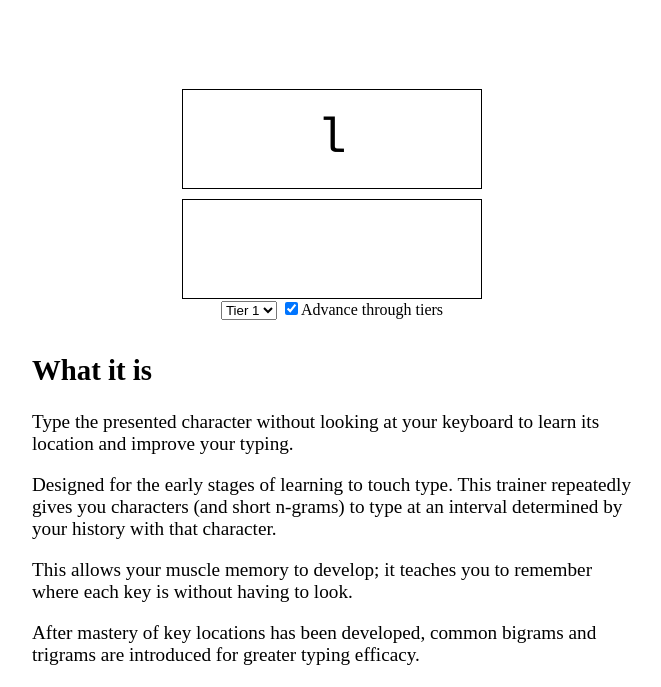
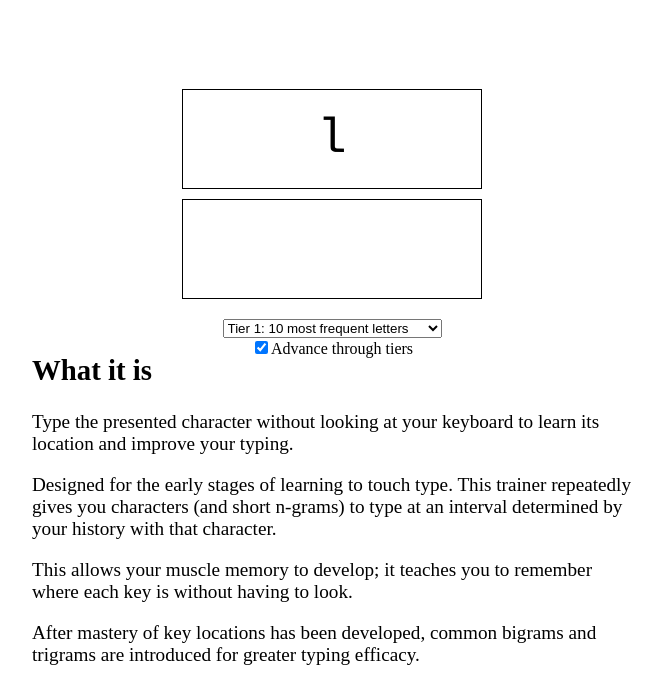
Before and after one commit to gregorytoprak/type, a website: page site/index.html in a window 1280 px wide. Shown: the part 86-773 px from the top of the page, without its empty margins (308-969 px from the left). Drawn offline with Linux system fonts and the light colour scheme.

Commit message:
Finish tiers, update description and readme

```diff
--- a/site/index.html
+++ b/site/index.html
@@ -21,15 +21,16 @@
         <input id="input" type="text" autocomplete="off" autofocus></input>
         <div id="settings">
           <select id="tier-selector" name="Tier Selector">
-            <option value="0">Tier 1</option>
-            <option value="1">Tier 2</option>
-            <option value="2">Tier 3</option>
-            <option value="3">Tier 4</option>
-            <option value="4">Tier 5</option>
-            <option value="5">Tier 6</option>
-            <option value="6">Tier 7</option>
-            <option value="7">Tier 8</option>
+            <option value="0">Tier 1: 10 most frequent letters</option>
+            <option value="1">Tier 2: 20 most frequent letters</option>
+            <option value="2">Tier 3: all 26 letters lowercase</option>
+            <option value="3">Tier 4: all 26 letters uppercase</option>
+            <option value="4">Tier 5: all 10 digits</option>
+            <option value="5">Tier 6: 32 punctuation characters</option>
+            <option value="6">Tier 7: 10 most frequent digraphs</option>
+            <option value="7">Tier 8: 10 most frequent trigraphs</option>
           </select>
+          <br />
           <input id="advance" type="checkbox" checked>Advance through tiers</input>
         </div>
       </div>
@@ -44,7 +45,7 @@
       <p>There are a number of &#39;tiers&#39; of characters. You start in the first tier, with the ten <a href="http://norvig.com/mayzner.html">most common</a> letters in English. You advance to the next tier once every character in the current tier has been typed correctly 3 times in a row. That is to say, once every character is in box 3 or above.</p>
       <p>In each tier, the <a href="https://en.wikipedia.org/wiki/Leitner_system">Leitner System</a> of spaced repetition is used.</p>
       <p>Every character begins in box zero and is &#39;due&#39;. When you successfully type a character, it advances one box. (Incorrectly typing a character sends it back to box zero.)</p>
-      <p>After typing a character, its next appearance time is based on its box number: a character that has just entered box k will be next due in 2^k seconds.</p>
+      <p>After typing a character, its next appearance time is based on its box number: a character that has just entered box k will be next due in 3^k seconds.</p>
       <p>To choose a character to be typed, we select randomly from all of the characters currently due for the current tier. (If nothing is currently due, the character that will become due next is chosen.)</p>
       <p>That&#39;s all there is to it, except for the choice of characters in tiers.</p>
       <h2 id="tiers">Tiers</h2>
@@ -78,6 +79,11 @@
       <p>This trainer is not enough for absolute mastery, of course. After sufficient skill has been developed here, the final step is to use this touch typing in your everyday keyboard use! It is only over time that true skill can be developed.</p>
       <p>I hope touch typing becomes so natural that you forget it was even a skill you had to learn.</p>
       <p>Good luck!</p>
+      <hr />
+      <p>A project by <a href="https://gdt.io/">gdtoprak</a>.<br />
+      Brought to you with the support of <a href="http://acritch.com">acritch</a> and users like you.<br />
+      Thank you!</p>
+      <hr />
     </div>
   </body>
 </html>
--- a/site/styles.css
+++ b/site/styles.css
@@ -82,3 +82,7 @@ main {
   outline: none;
   background-color: white;
 }
+
+#settings {
+  margin-top: 20px;
+}
```
Also changed, not shown: README.md.
